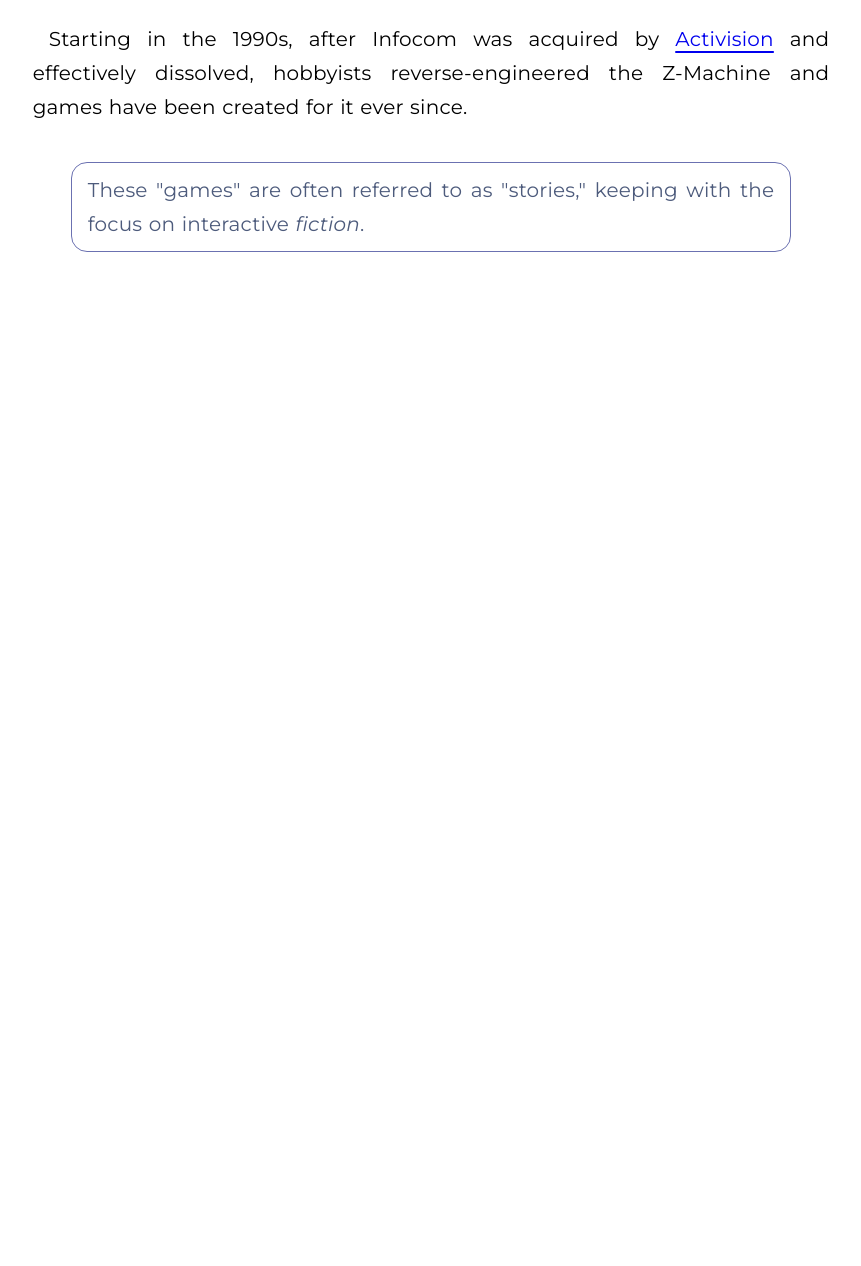
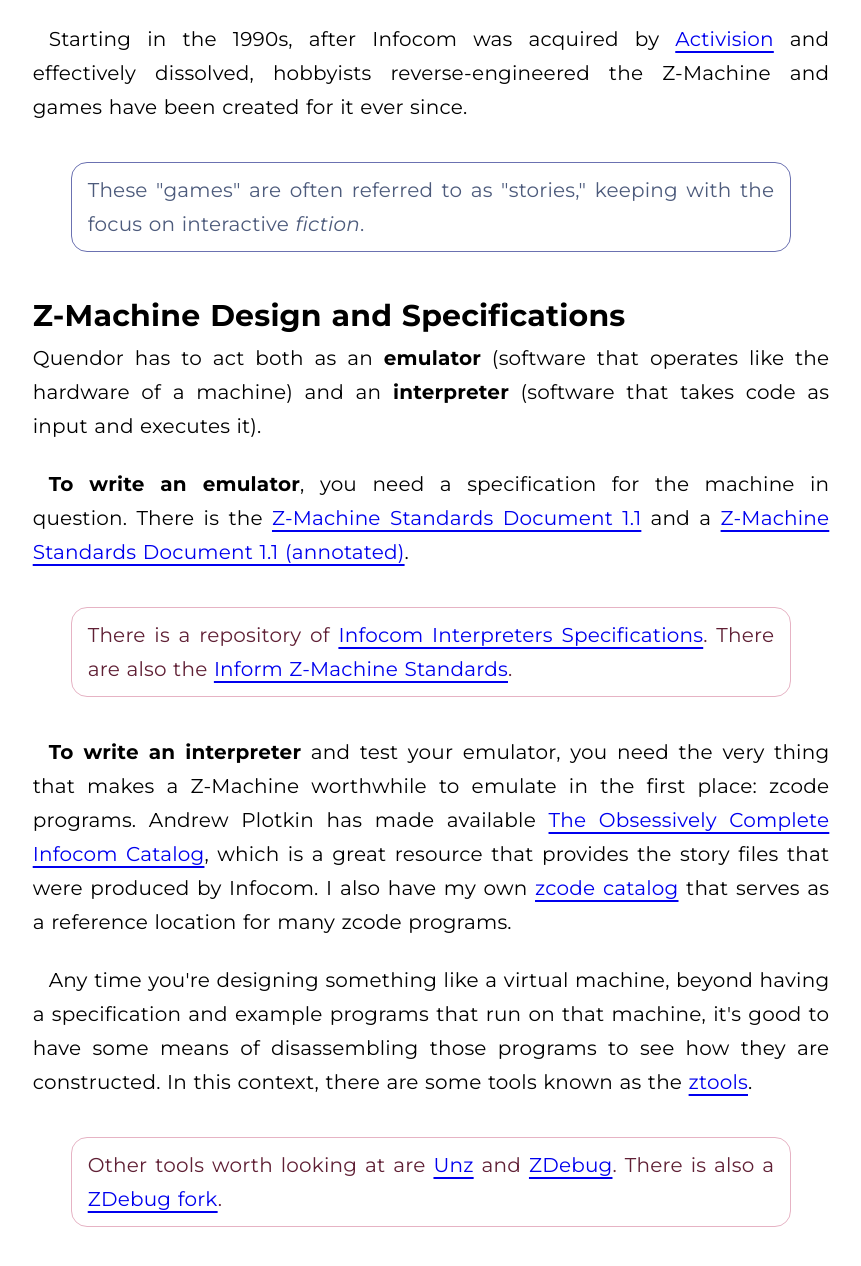
Before and after one commit to jeffnyman/quendor, a plain HTML site: page index.html in a window 1280 px wide. Shown: the part 1059-2325 px from the top of the page, without its empty margins (209-1070 px from the left). Before the commit the page ends 1359 px from the top, so only its background shows below. Drawn offline with Linux system fonts and the light colour scheme.

Commit message:
Add Z-Machine spec content.

```diff
--- a/index.html
+++ b/index.html
@@ -47,6 +47,32 @@
       <p class="note">
         These "games" are often referred to as "stories," keeping with the focus on interactive <em>fiction</em>.
       </p>
+
+      <h2>Z-Machine Design and Specifications</h2>
+
+      <p>
+        Quendor has to act both as an <strong>emulator</strong> (software that operates like the hardware of a machine) and an <strong>interpreter</strong> (software that takes code as input and executes it).
+      </p>
+
+      <p>
+        <strong>To write an emulator</strong>, you need a specification for the machine in question. There is the <a href="https://inform-fiction.org/zmachine/standards/z1point1/index.html">Z-Machine Standards Document 1.1</a> and a <a href="https://zspec.jaredreisinger.com/">Z-Machine Standards Document 1.1 (annotated)</a>.
+      </p>
+
+      <p class="tip">
+        There is a repository of <a href="https://mirror.ifarchive.org/indexes/if-archive/infocom/interpreters/specification/">Infocom Interpreters Specifications</a>. There are also the <a href="https://www.inform-fiction.org/zmachine/standards/">Inform Z-Machine Standards</a>.
+      </p>
+
+      <p>
+        <strong>To write an interpreter</strong> and test your emulator, you need the very thing that makes a Z-Machine worthwhile to emulate in the first place: zcode programs. Andrew Plotkin has made available <a href="https://eblong.com/infocom/">The Obsessively Complete Infocom Catalog</a>, which is a great resource that provides the story files that were produced by Infocom. I also have my own <a href="https://github.com/jeffnyman/zcode_catalog">zcode catalog</a> that serves as a reference location for many zcode programs.
+      </p>
+
+      <p>
+        Any time you're designing something like a virtual machine, beyond having a specification and example programs that run on that machine, it's good to have some means of disassembling those programs to see how they are constructed. In this context, there are some tools known as the <a href="https://ifarchive.org/indexes/if-archive/infocom/tools/ztools/">ztools</a>.
+      </p>
+
+      <p class="tip">
+        Other tools worth looking at are <a href="https://github.com/heasm66/unz">Unz</a> and <a href="https://github.com/DustinCampbell/ZDebug">ZDebug</a>. There is also a <a href="https://github.com/SpookyFM/ZDebug">ZDebug fork</a>.
+      </p>
     </article>
   </main>
 </body>
```
